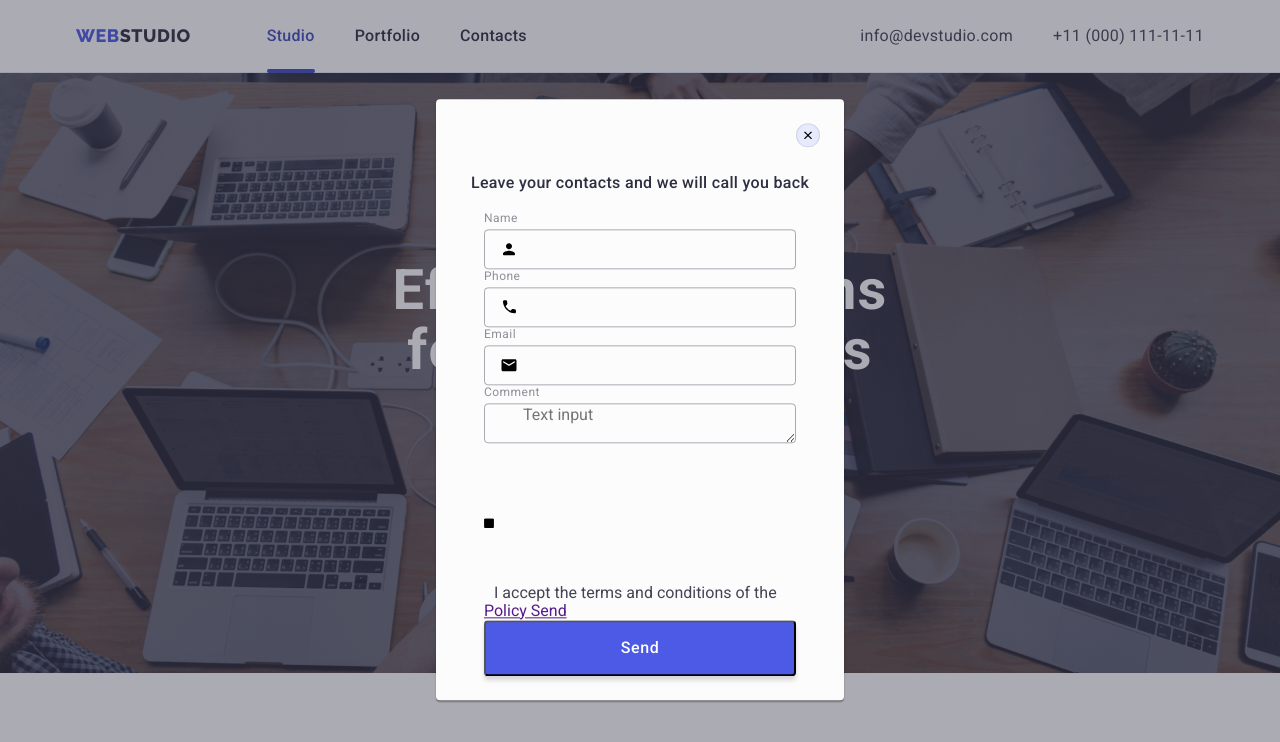
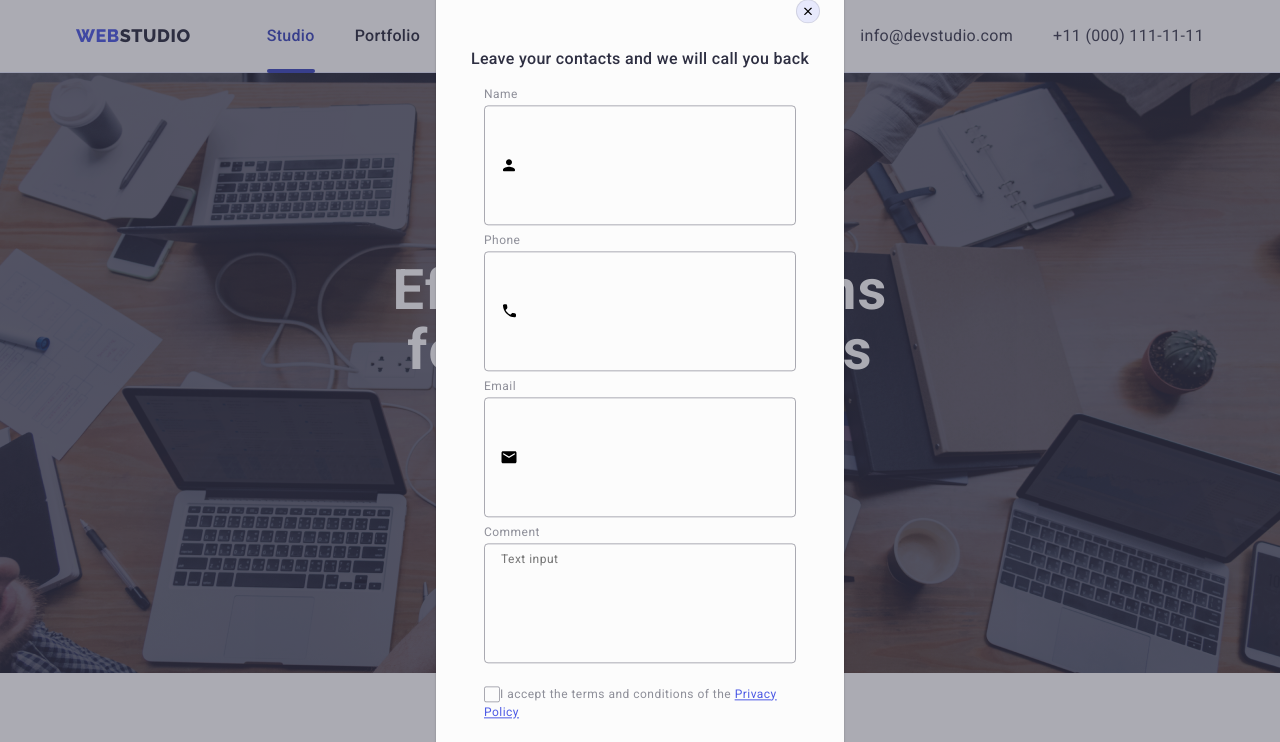
Before and after one commit to LauraH0/goit-markup-hw-05, a plain HTML site: page index.html in a window 1280 px wide. Both pictures are taken after a click on the button "Order Service". Shown: the top 742 px of the page. Drawn offline with nearby package versions, Linux system fonts and the light colour scheme.

Commit message:
update modal

```diff
--- a/css/styles.css
+++ b/css/styles.css
@@ -477,7 +477,10 @@ img {
   padding: 12px 24px;
   border: 1px solid var(--button-color-portf);
   border-radius: 4px;
-  transition: color 250ms cubic-bezier(0.4, 0, 0.2, 1), background-color 250ms cubic-bezier(0.4, 0, 0.2, 1), border 250ms cubic-bezier(0.4, 0, 0.2, 1), box-shadow 250ms cubic-bezier(0.4, 0, 0.2, 1);
+  transition: color 250ms cubic-bezier(0.4, 0, 0.2, 1),
+    background-color 250ms cubic-bezier(0.4, 0, 0.2, 1),
+    border 250ms cubic-bezier(0.4, 0, 0.2, 1),
+    box-shadow 250ms cubic-bezier(0.4, 0, 0.2, 1);
 }
 
 .section-title:hover,
@@ -508,10 +511,9 @@ img {
 .portf-list:hover,
 .portf-list:focus {
   box-shadow: 0px 2px 1px 0px rgba(46, 47, 66, 0.08),
-      0px 1px 1px 0px rgba(46, 47, 66, 0.16),
-      0px 1px 6px 0px rgba(46, 47, 66, 0.08);
+    0px 1px 1px 0px rgba(46, 47, 66, 0.16),
+    0px 1px 6px 0px rgba(46, 47, 66, 0.08);
 }
-
 
 .cart-link {
   text-decoration: none;
@@ -733,25 +735,6 @@ button {
   margin-bottom: 16px;
 }
 
-.form-button {
-  color: var(--white-color);
-  font-weight: 500;
-  font-size: 16px;
-  letter-spacing: 0.04em;
-  font-family: var(--primary-font);
-  cursor: pointer;
-  min-width: 169px;
-  height: 56px;
-  display: flex;
-  padding: 16px 32px;
-  align-items: center;
-  justify-content: center;
-  gap: 10px;
-  border-radius: 4px;
-  background: var(--primary-blue-color);
-  box-shadow: 0px 4px 4px 0px rgba(0, 0, 0, 0.15);
-}
-
 .form-label {
   display: block;
   margin-bottom: 4px;
@@ -760,7 +743,6 @@ button {
   font-family: var(--primary-font);
   letter-spacing: 0.48px;
   line-height: 1.17;
-
 }
 
 .block-input {
@@ -782,17 +764,22 @@ button {
 
 .form-input {
   width: 100%;
-  height: 40px;
+  height: 120px;
+  font-size: 12px;
+  line-height: 1.17;
+  letter-spacing: 0.04em;
+  color: rgba(46, 47, 66, 0.4);
   border: 1px solid rgba(46, 47, 66, 0.4);
   border-radius: 4px;
   background-color: transparent;
-  padding-left: 38px;
+  padding: 8px 16px;
   outline: transparent;
+  resize: none;
   transition: border-color 250ms cubic-bezier(0.4, 0, 0.2, 1);
 }
 
 .form-input:focus-within {
-  border-color: var(--primary-blue-color)
+  border-color: var(--primary-blue-color);
 }
 
 .form-icon {
@@ -807,14 +794,8 @@ button {
   fill: var(--primary-blue-color);
 }
 
-.block-input
-
 .ancket-container {
   margin-bottom: 8px;
-}
-
-.accept-container {
-  display: flex;
 }
 
 /* .form-input-hidden:checked {
@@ -822,3 +803,64 @@ button {
   border: none;
   fill: var(--white-color);
 } */
+
+.ancket-container-text {
+  margin-bottom: 16px;
+}
+
+.accept-container {
+  margin-bottom: 24px;
+}
+
+.form-label-privasy {
+  font-size: 12px;
+  line-height: 1.17;
+  letter-spacing: 0.04em;
+  color: var(--icon-five-color);
+}
+
+.privacy-send {
+  width: 16px;
+  height: 16px;
+  border: 1px solid rgba(46, 47, 66, 0.4);
+  border-radius: 2px;
+  transition: background-color 250ms cubic-bezier(0.4, 0, 0.2, 1),
+    border 250ms cubic-bezier(0.4, 0, 0.2, 1),
+    fill 250ms cubic-bezier(0.4, 0, 0.2, 1);
+  display: inline-flex;
+  align-items: center;
+  justify-content: center;
+  fill: transparent;
+}
+
+.form-input-hidden:checked .privacy-send {
+  background-color: var(--button-color);
+  fill: var(--gray-background-color);
+}
+
+.accept-link {
+  color: var(--primary-blue-color);
+}
+
+.form-button {
+  display: block;
+  color: var(--white-color);
+  font-weight: 500;
+  font-size: 16px;
+  letter-spacing: 0.04em;
+  font-family: var(--primary-font);
+  line-height: 1.5;
+  cursor: pointer;
+  min-width: 169px;
+  height: 56px;
+  display: flex;
+  padding: 16px 32px;
+  align-items: center;
+  justify-content: center;
+  gap: 10px;
+  border-radius: 4px;
+  background: var(--primary-blue-color);
+  border: none;
+  box-shadow: 0px 4px 4px 0px rgba(0, 0, 0, 0.15);
+  transition: background-color 250ms cubic-bezier(0.4, 0, 0.2, 1);
+}
--- a/index.html
+++ b/index.html
@@ -477,7 +477,6 @@
                 type="text"
                 name="user-name"
                 id="user-name"
-                autofocus
               />
               <svg class="form-icon" width="18" height="24">
                 <use href="./images/icons.svg#icon-person"></use>
@@ -488,7 +487,12 @@
           <div class="ancket-container">
             <label class="form-label">Phone</label>
             <div class="block-input">
-              <input class="form-input" type="tel" name="userphone" />
+              <input
+                class="form-input"
+                type="tel"
+                name="userphone"
+                id="user-phone"
+              />
               <svg class="form-icon" width="18" height="24">
                 <use href="./images/icons.svg#icon-phone"></use>
               </svg>
@@ -498,41 +502,45 @@
           <div class="ancket-container">
             <label class="form-label">Email</label>
             <div class="block-input">
-              <input class="form-input" type="email" name="useremail" />
+              <input
+                class="form-input"
+                type="email"
+                name="useremail"
+                id="user-email"
+              />
               <svg class="form-icon" width="18" height="24">
                 <use href="./images/icons.svg#icon-email"></use>
               </svg>
             </div>
           </div>
 
-          <div class="ancket-container-text ancket-container">
-            <label class="form-label">Comment</label>
-            <div class="block-input-text">
-              <textarea
-                class="form-input"
-                name="useremail"
-                placeholder="Text input"
-                rows="3"
-              ></textarea>
-            </div>
+          <div class="ancket-container-text">
+            <label class="form-label" for="user-comment">Comment</label>
+            <textarea
+              class="form-input"
+              name="user-comment"
+              placeholder="Text input"
+              rows="3"
+              id="user-comment"
+            ></textarea>
           </div>
 
           <div class="accept-container">
             <input
               type="checkbox"
               class="form-input-hidden visually-hidden"
-              name="accept"
-              value="accept"
-              id="privasy"
+              name="user-privacy"
+              value="true"
+              id="user-privacy"
             />
-            <label class="form-label-privasy" for="accept"
+            <label class="form-label-privasy" for="user-privacy"
               ><span class="privacy-send"
-                ><svg class="" width="10" heidth="8">
+                ><svg class="" width="10" height="8">
                   <use
                     href="./images/icons.svg#icon-checkbox"
                   ></use></svg></span
               >I accept the terms and conditions of the
-              <a href="" class="accept-link">Policy Send</a>
+              <a href="" class="accept-link">Privacy Policy</a>
             </label>
           </div>
 
```
